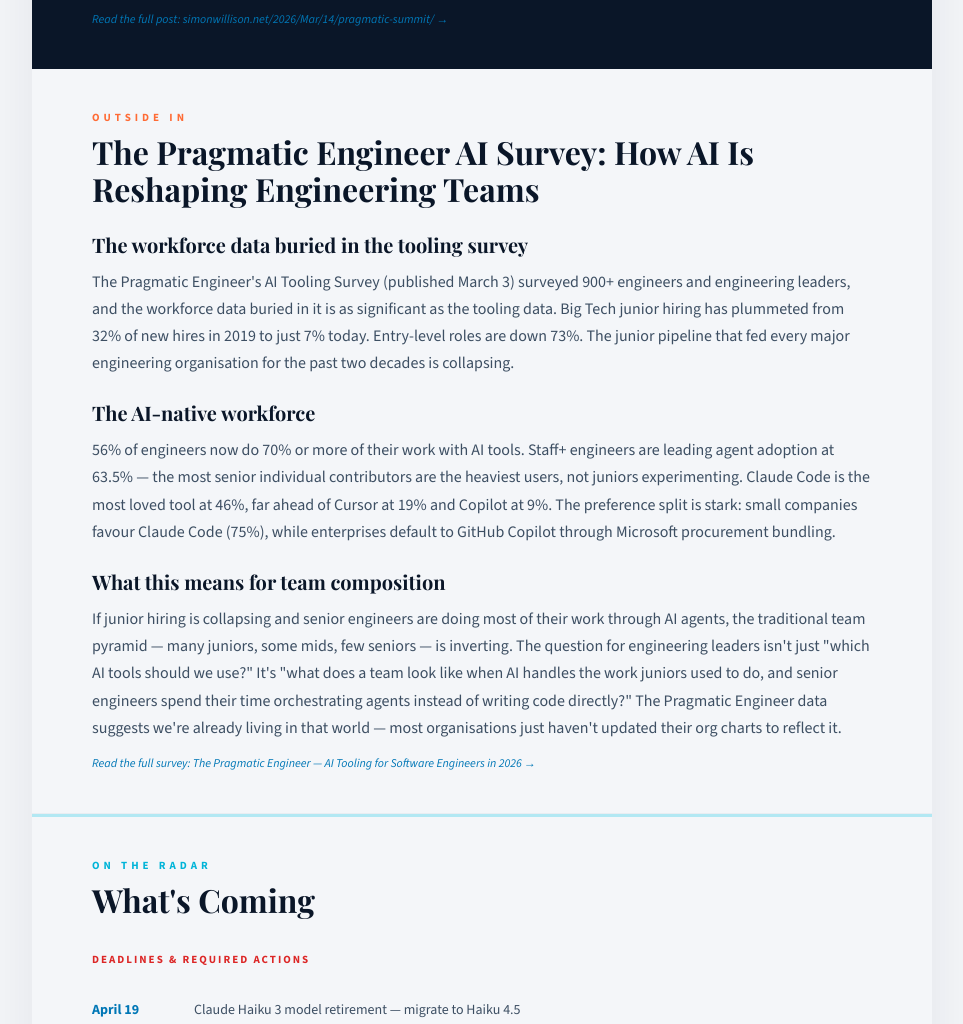
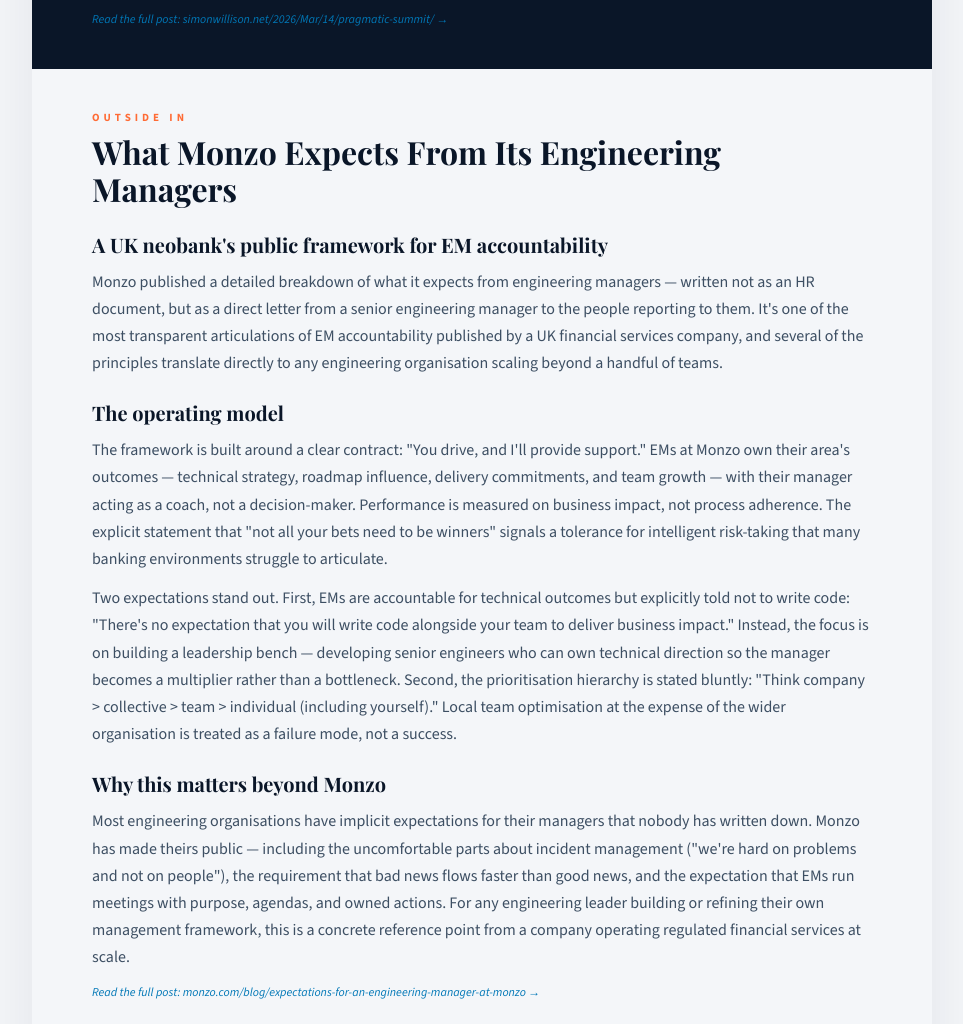
Before and after one commit to stevenmcdowell89-hash/engineering-digest, a plain HTML site: page issues/issue-0.html in a window 1280 px wide. Shown: the part 6945-7969 px from the top of the page, without its empty margins (158-1121 px from the left). Drawn offline with nearby package versions, Linux system fonts and the light colour scheme; a web font is replaced by a local one.

Commit message:
Fix Outside In sections: replace Pragmatic Engineer survey (Issue 0) with Monzo EM expectations, replace Goldman analysis (Issue 0.5) with Stripe Ledger — both now meet spec criteria (engineering blog from company in similar space, distinct from main articles)

```diff
--- a/issues/issue-0.html
+++ b/issues/issue-0.html
@@ -297,17 +297,18 @@ h2{font-family:'Playfair Display',serif;font-size:32px;font-weight:700;color:var
 <!-- ═══ OUTSIDE IN ═══ -->
 <section class="outside-in-section">
   <div class="section-label">Outside In</div>
-  <h2>The Pragmatic Engineer AI Survey: How AI Is Reshaping Engineering Teams</h2>
-  <h3>The workforce data buried in the tooling survey</h3>
-  <p>The Pragmatic Engineer's AI Tooling Survey (published March 3) surveyed 900+ engineers and engineering leaders, and the workforce data buried in it is as significant as the tooling data. Big Tech junior hiring has plummeted from 32% of new hires in 2019 to just 7% today. Entry-level roles are down 73%. The junior pipeline that fed every major engineering organisation for the past two decades is collapsing.</p>
+  <h2>What Monzo Expects From Its Engineering Managers</h2>
+  <h3>A UK neobank's public framework for EM accountability</h3>
+  <p>Monzo published a detailed breakdown of what it expects from engineering managers — written not as an HR document, but as a direct letter from a senior engineering manager to the people reporting to them. It's one of the most transparent articulations of EM accountability published by a UK financial services company, and several of the principles translate directly to any engineering organisation scaling beyond a handful of teams.</p>
 
-  <h3>The AI-native workforce</h3>
-  <p>56% of engineers now do 70% or more of their work with AI tools. Staff+ engineers are leading agent adoption at 63.5% — the most senior individual contributors are the heaviest users, not juniors experimenting. Claude Code is the most loved tool at 46%, far ahead of Cursor at 19% and Copilot at 9%. The preference split is stark: small companies favour Claude Code (75%), while enterprises default to GitHub Copilot through Microsoft procurement bundling.</p>
+  <h3>The operating model</h3>
+  <p>The framework is built around a clear contract: "You drive, and I'll provide support." EMs at Monzo own their area's outcomes — technical strategy, roadmap influence, delivery commitments, and team growth — with their manager acting as a coach, not a decision-maker. Performance is measured on business impact, not process adherence. The explicit statement that "not all your bets need to be winners" signals a tolerance for intelligent risk-taking that many banking environments struggle to articulate.</p>
+  <p>Two expectations stand out. First, EMs are accountable for technical outcomes but explicitly told not to write code: "There's no expectation that you will write code alongside your team to deliver business impact." Instead, the focus is on building a leadership bench — developing senior engineers who can own technical direction so the manager becomes a multiplier rather than a bottleneck. Second, the prioritisation hierarchy is stated bluntly: "Think company &gt; collective &gt; team &gt; individual (including yourself)." Local team optimisation at the expense of the wider organisation is treated as a failure mode, not a success.</p>
 
-  <h3>What this means for team composition</h3>
-  <p>If junior hiring is collapsing and senior engineers are doing most of their work through AI agents, the traditional team pyramid — many juniors, some mids, few seniors — is inverting. The question for engineering leaders isn't just "which AI tools should we use?" It's "what does a team look like when AI handles the work juniors used to do, and senior engineers spend their time orchestrating agents instead of writing code directly?" The Pragmatic Engineer data suggests we're already living in that world — most organisations just haven't updated their org charts to reflect it.</p>
+  <h3>Why this matters beyond Monzo</h3>
+  <p>Most engineering organisations have implicit expectations for their managers that nobody has written down. Monzo has made theirs public — including the uncomfortable parts about incident management ("we're hard on problems and not on people"), the requirement that bad news flows faster than good news, and the expectation that EMs run meetings with purpose, agendas, and owned actions. For any engineering leader building or refining their own management framework, this is a concrete reference point from a company operating regulated financial services at scale.</p>
 
-  <p class="source-tag"><a href="https://newsletter.pragmaticengineer.com/p/ai-tooling-2026">Read the full survey: The Pragmatic Engineer — AI Tooling for Software Engineers in 2026 →</a></p>
+  <p class="source-tag"><a href="https://monzo.com/blog/expectations-for-an-engineering-manager-at-monzo">Read the full post: monzo.com/blog/expectations-for-an-engineering-manager-at-monzo →</a></p>
 </section>
 <hr class="feature-break">
 
```
Also changed, not shown: issues/issue-05.html (+11 -9 lines), 2 other files.
